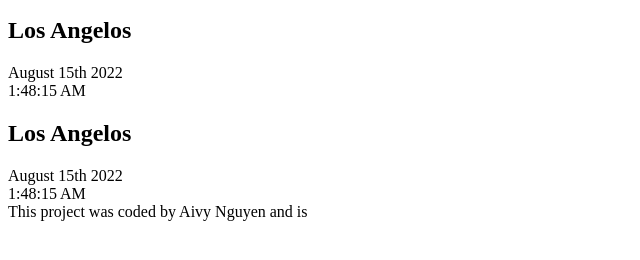
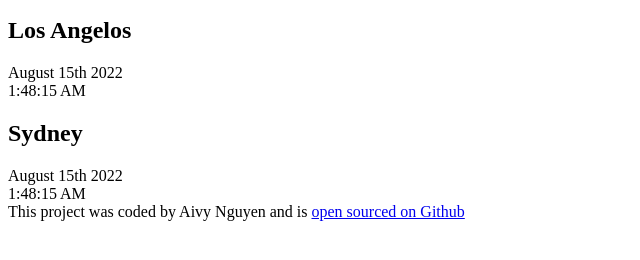
Before and after one commit to aivy09/world-clock, a plain HTML site: page index.html in a window 1280 px wide. Shown: the part 102-362 px from the top of the page, without its empty margins (0-640 px from the left). Drawn offline with Linux system fonts and the light colour scheme.

Commit message:
Added Git Link and src folder

```diff
--- a/index.html
+++ b/index.html
@@ -24,12 +24,18 @@
 				<div class="time">1:48:15 AM</div>
 			</div>
 			<div class="city">
-				<h2>Los Angelos</h2>
+				<h2>Sydney</h2>
 				<div class="date">August 15th 2022</div>
 				<div class="time">1:48:15 AM</div>
 			</div>
 		</div>
 
-		<footer>This project was coded by Aivy Nguyen and is </footer>
+		<footer>
+			This project was coded by Aivy Nguyen and is
+			<a href="https://github.com/aivy09/world-clock" target="_blank">
+				open sourced on Github</a
+			>
+		</footer>
+		<script src="src/index.js"></script>
 	</body>
 </html>
```
Also changed, not shown: src/index.js (added).
